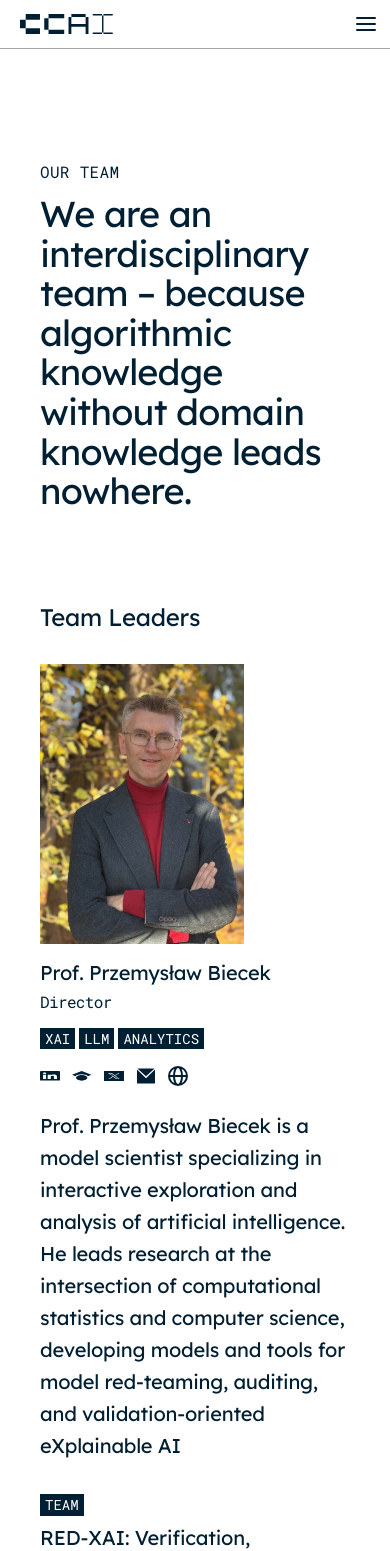
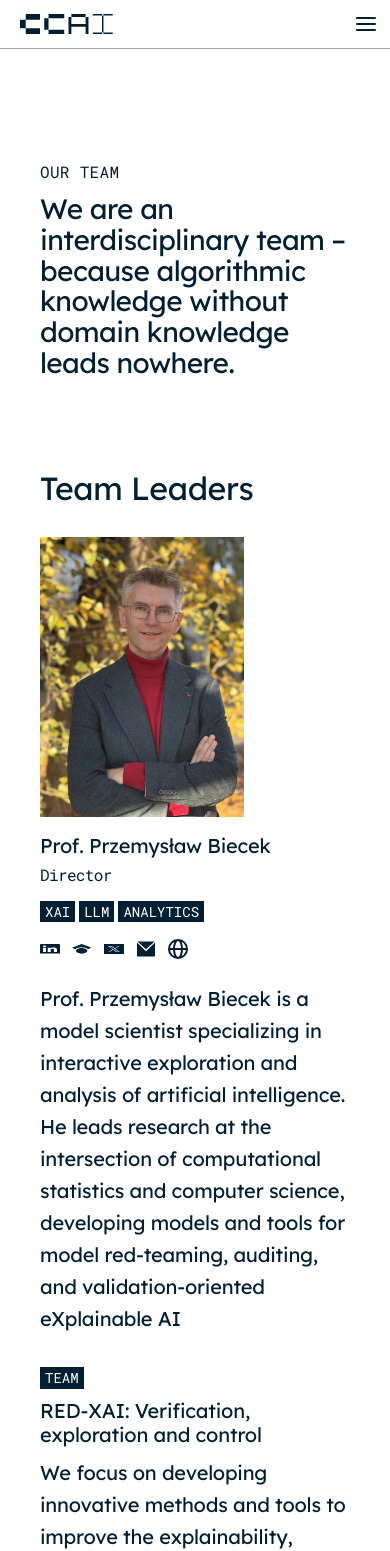
Before and after one commit to CredibleAI/CredibleAI.github.io, a Next.js app: page /about in a window 390 px wide. Shown: the top 1551 px of the page. Built offline with nearby package versions, Linux system fonts and the light colour scheme.

Commit message:
Update team data, components, and workflow

```diff
--- a/src/app/about/page.tsx
+++ b/src/app/about/page.tsx
@@ -20,7 +20,7 @@ export default function AboutPage() {
               <p className="font-mono text-base md:text-lg font-normal uppercase mb-[10px] md:mb-[28px] tracking-[0.32px]">
                 our team
               </p>
-              <p className="font-sans text-4xl md:text-[48px] font-normal leading-[1.1] tracking-[-0.72px] md:tracking-[-0.96px]">
+              <p className="font-sans text-[28px] sm:text-4xl md:text-[48px] font-normal leading-[1.1] tracking-[-0.56px] sm:tracking-[-0.72px] md:tracking-[-0.96px]">
                 We are an interdisciplinary team – because algorithmic
                 knowledge without domain knowledge leads nowhere.
               </p>
@@ -71,6 +71,17 @@ export default function AboutPage() {
                     isWrapped={true}
                   />
                 ))}
+
+              {/* Supporters - Fifth */}
+              {teamSections
+                .filter((section) => section.title === "supporters")
+                .map((section) => (
+                  <TeamSection
+                    key={section.title}
+                    section={section}
+                    isWrapped={true}
+                  />
+                ))}
             </div>
 
             {/* Partners Section */}
@@ -79,7 +90,7 @@ export default function AboutPage() {
                 <p className="font-mono text-base md:text-lg font-normal uppercase">
                   our partners
                 </p>
-                <p className="font-sans text-4xl md:text-[48px] font-normal leading-[1.1] tracking-[-0.72px] md:tracking-[-0.48px]">
+                <p className="font-sans text-[28px] sm:text-4xl md:text-[48px] font-normal leading-[1.1] tracking-[-0.56px] sm:tracking-[-0.72px] md:tracking-[-0.48px]">
                   We build cross-institutional connections.
                 </p>
               </div>
--- a/src/app/news/page.tsx
+++ b/src/app/news/page.tsx
@@ -24,7 +24,7 @@ export default function NewsPage() {
       <Navbar items={navigationItems} activeItem="/news" />
 
       {/* Main Content */}
-      <div className="pt-[64px] md:pt-[80px]">
+      <div className="pt-[64px] md:pt-[80px] min-h-[calc(100vh-200px)]">
         {/* News List */}
         <div className="flex flex-col items-center">
           {displayedNews.map((newsItem) => (
--- a/src/components/Footer.tsx
+++ b/src/components/Footer.tsx
@@ -98,7 +98,7 @@ export default function Footer() {
       <div className="hidden md:flex mx-auto max-w-[1440px] gap-10 lg:gap-20 px-5 lg:px-[120px] py-10 lg:py-20 flex-wrap lg:flex-nowrap">
         {/* Left Column - Logo and Copyright */}
         <div className="flex flex-col gap-20 pb-0 pt-1 shrink-0">
-          <Logo className="h-[89px]" />
+          <Logo className="h-[60px]" />
           <div className="font-mono text-base font-normal uppercase leading-[1.1] text-[#001f33]">
             <p className="mb-0">Centre for Credible Artificial Intelligence</p>
             <p className="mb-0">Warsaw University of Technology</p>
--- a/src/components/TeamMember.tsx
+++ b/src/components/TeamMember.tsx
@@ -15,13 +15,13 @@ export default function TeamMemberCard({ member }: TeamMemberProps) {
   const isUnannounced = member.isUnannounced;
 
   return (
-    <div className="flex flex-col gap-[17px] items-start w-full">
+    <div className="flex flex-col gap-[17px] items-start w-full max-w-[280px]">
       {isUnannounced ? (
-        <div className="h-[280px] w-[204px] bg-[#f5f5f5] flex items-center justify-center">
+        <div className="aspect-[3/4] w-full max-w-[204px] bg-[#f5f5f5] flex items-center justify-center">
           <span className="text-[100px] font-sans text-[#a3a3a3] select-none">?</span>
         </div>
       ) : imageError ? (
-        <div className="h-[280px] w-[204px] bg-[#f5f5f5] flex items-center justify-center">
+        <div className={`aspect-[3/4] w-full max-w-[204px] bg-[#f5f5f5] flex items-center justify-center transition-shadow duration-300 ${isHannaGozdz ? "hover:shadow-[0_0_40px_rgba(255,105,180,0.4)]" : ""}`}>
           <svg xmlns="http://www.w3.org/2000/svg" viewBox="0 0 24 24" fill="none" stroke="currentColor" strokeWidth="1" strokeLinecap="round" strokeLinejoin="round" className="w-24 h-24 text-[#a3a3a3]">
             <circle cx="12" cy="8" r="4"/>
             <path d="M20 21a8 8 0 0 0-16 0"/>
@@ -29,7 +29,7 @@ export default function TeamMemberCard({ member }: TeamMemberProps) {
         </div>
       ) : (
         <div
-          className={`relative h-[280px] w-[204px] ${isHannaGozdz ? "shadow-[0_0_10px_rgba(255,105,180,0.1)]" : ""}`}
+          className={`relative aspect-[3/4] w-full max-w-[204px] transition-shadow duration-300 ${isHannaGozdz ? "hover:shadow-[0_0_40px_rgba(255,105,180,0.4)]" : ""}`}
         >
           <Image
             src={member.imageUrl}
@@ -46,13 +46,13 @@ export default function TeamMemberCard({ member }: TeamMemberProps) {
         </p>
       </div>
       {!isUnannounced && member.tags.length > 0 && (
-        <div className="flex gap-1 items-center flex-wrap">
+        <div className="flex gap-1 items-center flex-wrap max-w-full">
           {member.tags.map((tag, index) => (
             <div
               key={index}
-              className="bg-[#001f33] flex gap-[10px] items-center justify-center px-[5px] py-[3px]"
+              className="bg-[#001f33] flex gap-[10px] items-center justify-center px-[5px] py-[3px] max-w-full"
             >
-              <p className="font-mono text-sm font-normal leading-[1.1] text-white uppercase">
+              <p className="font-mono text-sm font-normal leading-[1.1] text-white uppercase truncate">
                 {tag}
               </p>
             </div>
--- a/src/components/TeamSection.tsx
+++ b/src/components/TeamSection.tsx
@@ -18,7 +18,7 @@ export default function TeamSection({ section, isWrapped = false, isLeaders = fa
 
   return (
     <div className="flex flex-col gap-0 items-start w-full">
-      <p className="font-sans text-2xl md:text-[48px] font-normal leading-[1.4] md:leading-[1.1] tracking-[-0.24px] md:tracking-[-0.96px] text-[#001f33] w-full md:h-[53px] flex items-center">
+      <p className="font-sans text-[32px] md:text-[48px] font-normal leading-[1.2] md:leading-[1.1] tracking-[-0.32px] md:tracking-[-0.96px] text-[#001f33] w-full md:h-[53px] flex items-center">
         {formatTitle(section.title)}
       </p>
       {isLeaders ? (
@@ -35,7 +35,7 @@ export default function TeamSection({ section, isWrapped = false, isLeaders = fa
         <div
           className={`w-full mt-[30px] ${
             isWrapped
-              ? "grid grid-cols-1 sm:grid-cols-2 md:grid-cols-3 lg:grid-cols-4 gap-x-4 lg:gap-x-6 gap-y-[60px]"
+              ? "grid grid-cols-[repeat(auto-fill,minmax(220px,1fr))] max-lg:grid-cols-[repeat(auto-fill,minmax(200px,1fr))] lg:grid-cols-4 gap-x-10 gap-y-16"
               : "flex gap-6"
           }`}
         >
--- a/src/data/team/administration.ts
+++ b/src/data/team/administration.ts
@@ -33,12 +33,4 @@ export const administration: TeamMember[] = [
     tags: [],
     socialLinks: {},
   },
-  {
-    id: "katarzyna-modrzejewska",
-    name: "Katarzyna Modrzejewska",
-    imageUrl: "/images/team/modrzejewska.webp",
-    imageAlt: "Katarzyna Modrzejewska",
-    tags: [],
-    socialLinks: {},
-  },
 ];
--- a/src/data/team/directors.ts
+++ b/src/data/team/directors.ts
@@ -8,11 +8,11 @@ export const directors: TeamMember[] = [
     imageAlt: "prof. Przemysław Biecek",
     tags: ["XAI", "LLM", "analytics"],
     socialLinks: {
-      linkedin: "#",
-      googleScholar: "#",
-      twitter: "#",
-      email: "#",
-      website: "#",
+      linkedin: "https://www.linkedin.com/in/pbiecek/",
+      googleScholar: "https://scholar.google.pl/citations?user=Af0O75cAAAAJ&hl=en",
+      twitter: "https://x.com/PrzeBiec",
+      email: "mailto:przemyslaw.biecek@pw.edu.pl",
+      website: "http://biecek.pl/",
     },
   },
   {
--- a/src/data/team/index.ts
+++ b/src/data/team/index.ts
@@ -2,6 +2,7 @@ import { directors } from "./directors";
 import { administration } from "./administration";
 import { leaders } from "./leaders";
 import { researchers } from "./researchers";
+import { supporters } from "./supporters";
 import { TeamSection } from "@/types/team";
 
 export const teamSections: TeamSection[] = [
@@ -21,6 +22,10 @@ export const teamSections: TeamSection[] = [
     title: "researchers",
     members: researchers,
   },
+  {
+    title: "supporters",
+    members: supporters,
+  },
 ];
 
-export { directors, administration, leaders, researchers };
+export { directors, administration, leaders, researchers, supporters };
--- a/src/data/team/leaders.ts
+++ b/src/data/team/leaders.ts
@@ -14,11 +14,11 @@ export const leaders: TeamLeader[] = [
     teamDescription:
       "We focus on developing innovative methods and tools to improve the explainability, reliability, and controllability of multimodal AI systems. Our goal is to challenge the status quo in the formal analysis, exploration, and testing of foundation models that integrate diverse data types—including text, images, and structured data.",
     socialLinks: {
-      linkedin: "#",
-      googleScholar: "#",
-      twitter: "#",
-      email: "#",
-      website: "#",
+      linkedin: "https://www.linkedin.com/in/pbiecek/",
+      googleScholar: "https://scholar.google.pl/citations?user=Af0O75cAAAAJ&hl=en",
+      twitter: "https://x.com/PrzeBiec",
+      email: "mailto:przemyslaw.biecek@pw.edu.pl",
+      website: "http://biecek.pl/",
     },
   },
   {
--- a/src/data/team/researchers.ts
+++ b/src/data/team/researchers.ts
@@ -124,9 +124,9 @@ export const researchers: TeamMember[] = [
   },
   {
     id: "tomasz-wekslej",
-    name: "Tomasz Wekslej",
+    name: "Tomek Weksej",
     imageUrl: "/images/team/wekslej.webp",
-    imageAlt: "Tomasz Wekslej",
+    imageAlt: "Tomek Weksej",
     tags: [],
     socialLinks: {},
   },
--- /dev/null
+++ b/src/data/team/supporters.ts
@@ -0,0 +1,12 @@
+import { TeamMember } from "@/types/team";
+
+export const supporters: TeamMember[] = [
+  {
+    id: "kasia-modrzejewska",
+    name: "Kasia Modrzejewska",
+    imageUrl: "/images/team/modrzejewska.webp",
+    imageAlt: "Kasia Modrzejewska",
+    tags: [],
+    socialLinks: {},
+  },
+];
```
